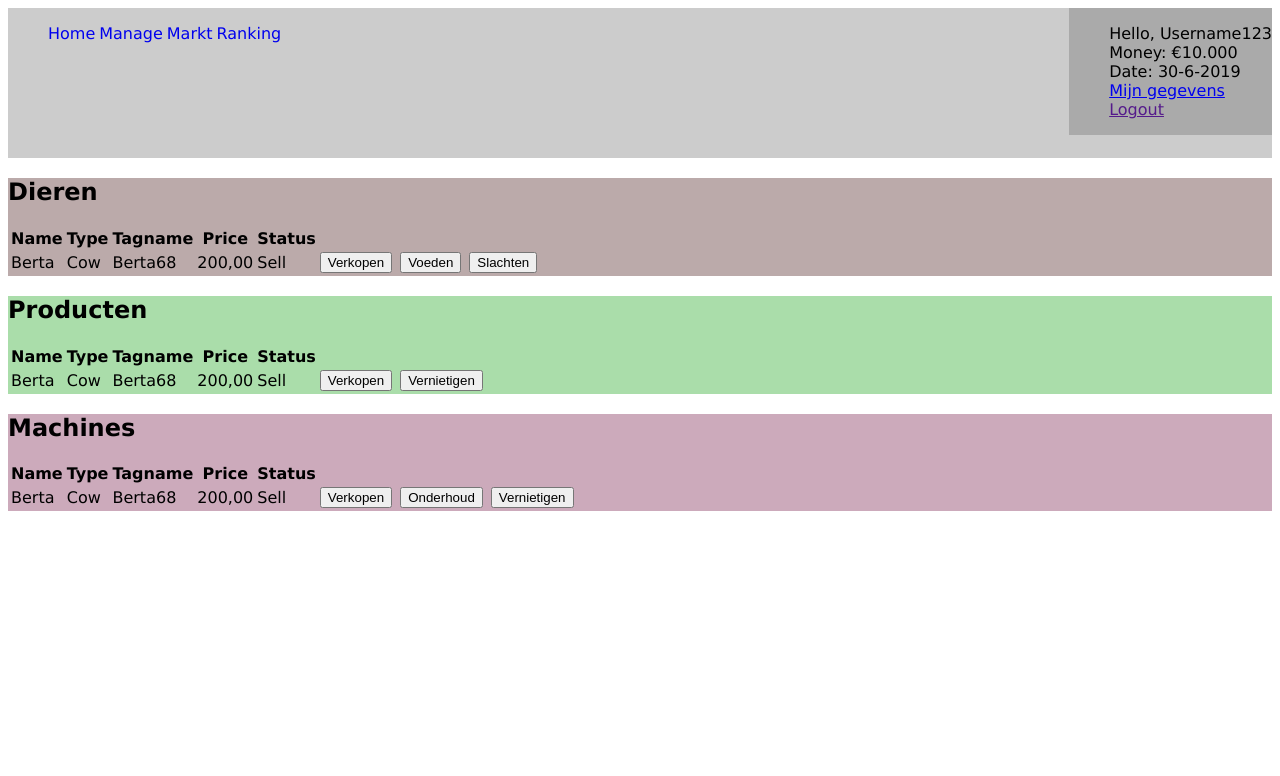
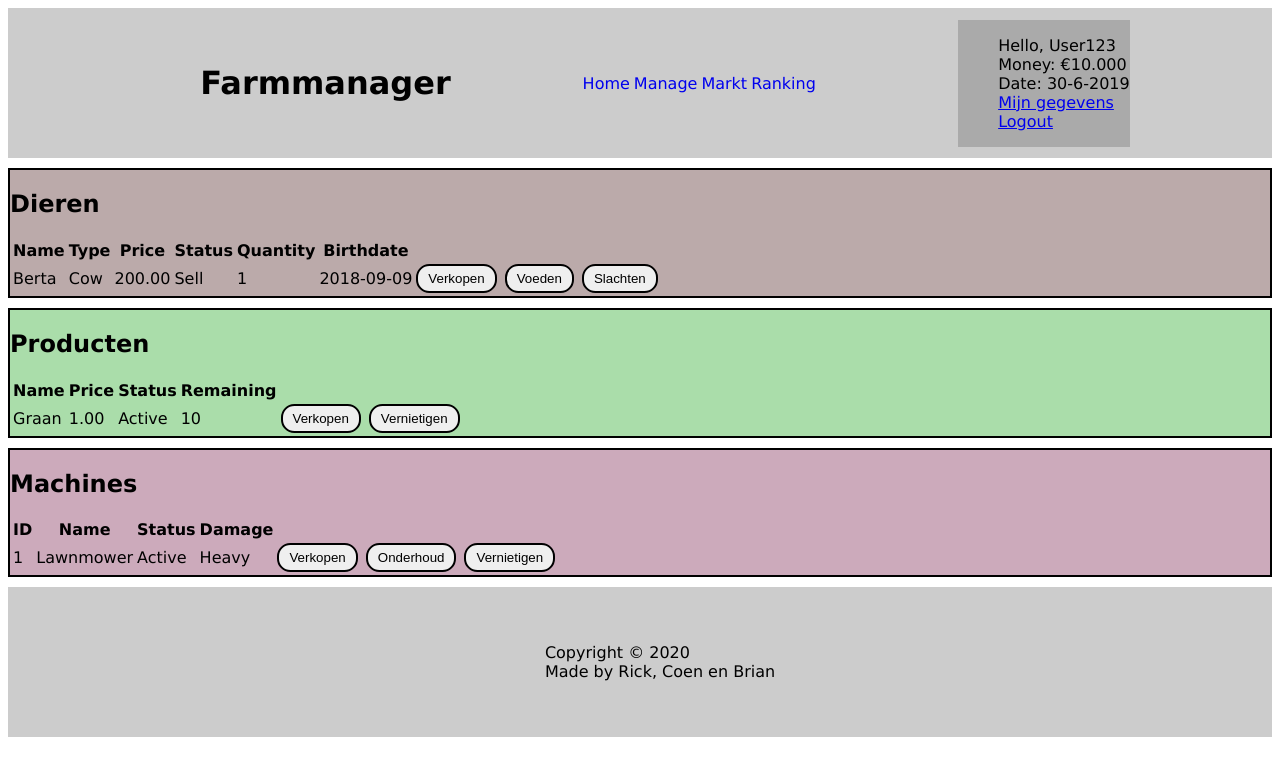
Before and after one commit to rickvantooster/webdev-farmmanager, a PHP site: page /webdev-farmmanager/views/userinterface.php in a window 1280 px wide. Shown: the top 776 px of the page. Run offline with PHP 8.4, Linux system fonts and the light colour scheme.

Commit message:
userinterface updated

```diff
--- a/public/static/css/interface.css
+++ b/public/static/css/main.css
@@ -9,11 +9,19 @@ a li{
 }
 .container-header{
   background-color: #ccc;
-  display: block;
+  display: flex;
+  flex-wrap: nowrap;
+  justify-content: space-evenly;
   height: 150px;
+  align-items: center;
 }
 .header-menu{
   display: inline-block;
+}
+.header-logo{
+  display: flex;
+  width: 100px;
+  margin: 0px 0px 0px -50px;
 }
 .menu ul{
   position: absolute;
@@ -28,9 +36,9 @@ a li{
   text-decoration: none;
 }
 .login-details{
+  display: inline-block;
+  margin: 0 -100px 0px;
   background-color: #aaa;
-  top: 0;
-  float: right;
   font-family: Verdana;
 }
 .login-details ul{
@@ -47,20 +55,43 @@ a li{
   background-color: #baa;
   font-family: Verdana;
 }
-.animal-tables .table{
-
+.animal-tables .table {
+    border: 2px solid black;
+    margin: 10px 0px;
 }
 .product-tables{
   background-color: #ada;
   font-family: Verdana;
+  margin: 0;
 }
 .product-tables .table{
-
+  border: 2px solid black;
+  margin: 10px 0px;
 }
 .machine-tables{
   background-color: #cab;
   font-family: Verdana;
 }
 .machine-tables .table{
-
+  border: 2px solid black;
+  margin: 10px 0px;
 }
+.primary-btn{
+  border: 2px solid black;
+  border-radius: 1em;
+  padding: 5px 10px;
+}
+.footer-container{
+  display: flex;
+  background-color: #ccc;
+  height: 150px;
+}
+.copyright{
+  margin: auto;
+}
+.copyright ul{
+  list-style-type: none;
+}
+.copyright ul li{
+  font-family: Verdana;
+}
--- a/views/userinterface.php
+++ b/views/userinterface.php
@@ -1,29 +1,35 @@
+<?php
+ include '../Core/Database.php'
+ ?>
 <html>
+
   <head>
     <title>User Interface</title>
-    <link rel="stylesheet" href= "../public/static/css/interface.css">
+    <meta charset="utf-8">
+    <link rel="stylesheet" href= "../public/static/css/main.css">
   </head>
 
   <body>
-
     <header>
       <div class="container-header">
+        <div class="header-logo">
+          <h1>Farmmanager</h1>
+        </div>
         <div class="header-menu">
           <ul class="menu">
             <li><a href="#">Home</a></li>
             <li><a href="#">Manage</a></li>
             <li><a href="#">Markt</a></li>
             <li><a href="#">Ranking</a></li>
-
           </ul>
         </div>
         <div class="login-details">
           <ul>
-            <li>Hello, Username123</li>
+            <li>Hello, User123</li>
             <li>Money: €10.000</li>
             <li>Date: 30-6-2019</li>
             <li><a href="#">Mijn gegevens</a></li>
-            <a href="">Logout</a>
+            <li><a href="#">Logout</a></li>
           <ul>
         </div>
       </div>
@@ -34,19 +40,34 @@
       <div class="table">
         <h1>Dieren</h1>
         <table>
+          <!-- <?php
+          	//$sql=$pdo->query("SELECT * FROM livestock");
+            //$row=$sql->fetch();
+           ?> -->
           <tr>
             <th> Name  </th>
             <th> Type </th>
-            <th> Tagname </th>
             <th> Price </th>
             <th> Status </th>
+            <th> Quantity </th>
+            <th> Birthdate</th>
           </tr>
+            <!-- <?php
+              	// while ($row = $sql->fetch())
+                // {
+                //   echo "<tr>";
+                //   echo "<td>" . $row['name'] . "</td>";
+                //   echo "<tr>";
+                // }
+              //?>
+            -->
             <tr>
              <td> Berta   </td>
              <td> Cow     </td>
-            <td> Berta68 </td>
-            <td> 200,00  </td>
-            <td> Sell    </td>
+             <td> 200.00  </td>
+             <td> Sell </td>
+             <td> 1    </td>
+             <td> 2018-09-09 </td>
              <td><button class="primary-btn" type="button">Verkopen</button><td>
              <td><button class="primary-btn" type="button">Voeden</button><td>
              <td><button class="primary-btn" type="button">Slachten</button><td>
@@ -61,17 +82,15 @@
         <table>
           <tr>
             <th> Name  </th>
-            <th> Type </th>
-            <th> Tagname </th>
             <th> Price </th>
             <th> Status </th>
+            <th> Remaining </th>
           </tr>
           <tr>
-            <td> Berta   </td>
-            <td> Cow     </td>
-            <td> Berta68 </td>
-            <td> 200,00  </td>
-            <td> Sell    </td>
+            <td> Graan   </td>
+            <td> 1.00  </td>
+            <td> Active   </td>
+            <td> 10 </td>
             <td><button class="primary-btn" type="button">Verkopen</button><td>
             <td><button class="primary-btn" type="button">Vernietigen</button><td>
           </tr>
@@ -84,18 +103,16 @@
         <h1>Machines</h1>
         <table>
           <tr>
-            <th> Name  </th>
-            <th> Type </th>
-            <th> Tagname </th>
-            <th> Price </th>
+            <th> ID  </th>
+            <th> Name </th>
             <th> Status </th>
+            <th> Damage </th>
           </tr>
           <tr>
-            <td> Berta   </td>
-            <td> Cow     </td>
-            <td> Berta68 </td>
-            <td> 200,00  </td>
-            <td> Sell    </td>
+            <td> 1  </td>
+            <td> Lawnmower </td>
+            <td> Active </td>
+            <td> Heavy </td>
             <td><button class="primary-btn" type="button">Verkopen</button><td>
             <td><button class="primary-btn" type="button">Onderhoud</button><td>
             <td><button class="primary-btn" type="button">Vernietigen</button><td>
@@ -105,7 +122,14 @@
     </section>
 
     <footer>
-
+      <div class="footer-container">
+        <div class="copyright">
+          <ul>
+            <li>Copyright &copy; <?php echo date("Y");?></li>
+            <li>Made by Rick, Coen en Brian</li>
+          </ul>
+        </div>
+      </div>
     </footer>
   </body>
 
```
Lines whose indentation alone changed are shown as unchanged.
